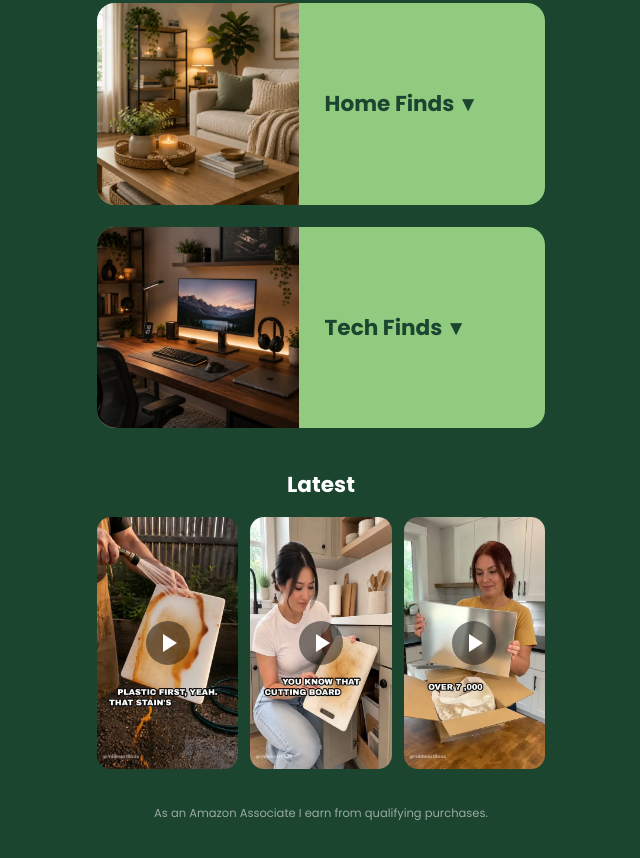
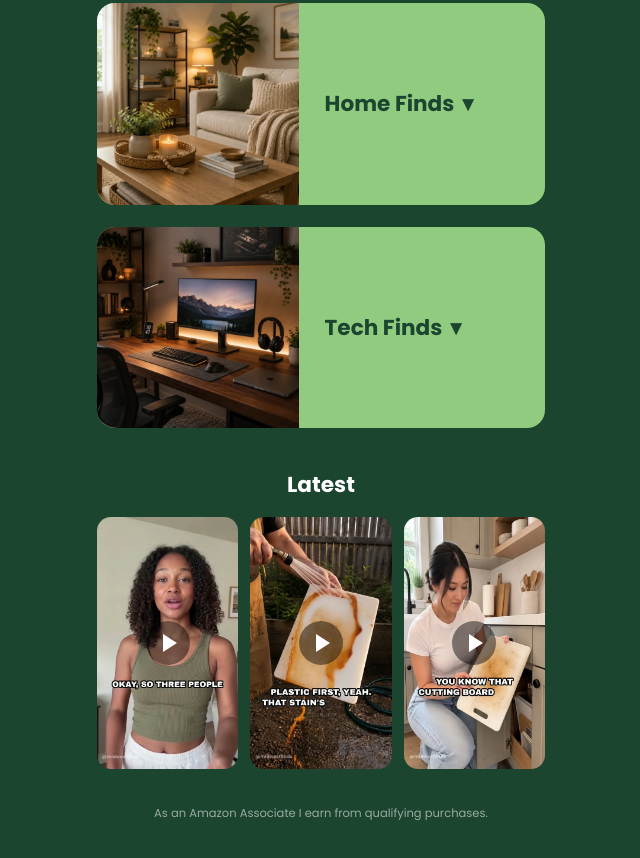
Before and after one commit to chekecortes83-beep/shopmidwestfinds, a plain HTML site: page index.html in a window 1280 px wide. Shown: the part 1356-2214 px from the top of the page, without its empty margins (319-959 px from the left). Drawn offline with Linux system fonts and the light colour scheme.

Commit message:
Latest tiles: v1 live (7662368774204460301)
Co-Authored-By: Claude Fable 5 <noreply@anthropic.com>

```diff
--- a/index.html
+++ b/index.html
@@ -96,14 +96,14 @@
   <section class="latest">
     <h2 class="latest-title">Latest</h2>
     <div class="latest-grid">
+      <a href="https://www.tiktok.com/@shop.midwestfinds/video/7662368774204460301" target="_blank" rel="noopener">
+        <img src="assets/latest/medicube-balm-v1.webp" alt="Video"><span class="play"><span></span></span>
+      </a>
       <a href="https://www.tiktok.com/@shop.midwestfinds/video/7661998565857807629" target="_blank" rel="noopener">
         <img src="assets/latest/v5.webp" alt="Video"><span class="play"><span></span></span>
       </a>
       <a href="https://www.tiktok.com/@shop.midwestfinds/video/7661626245146365197" target="_blank" rel="noopener">
         <img src="assets/latest/v4.webp" alt="Video"><span class="play"><span></span></span>
-      </a>
-      <a href="https://www.tiktok.com/@shop.midwestfinds/video/7661400810382691597" target="_blank" rel="noopener">
-        <img src="assets/latest/v3.webp" alt="Video"><span class="play"><span></span></span>
       </a>
     </div>
   </section>
```
Also changed, not shown: assets/latest/latest.json (+4 -4 lines), assets/latest/medicube-balm-v1.webp (added).
